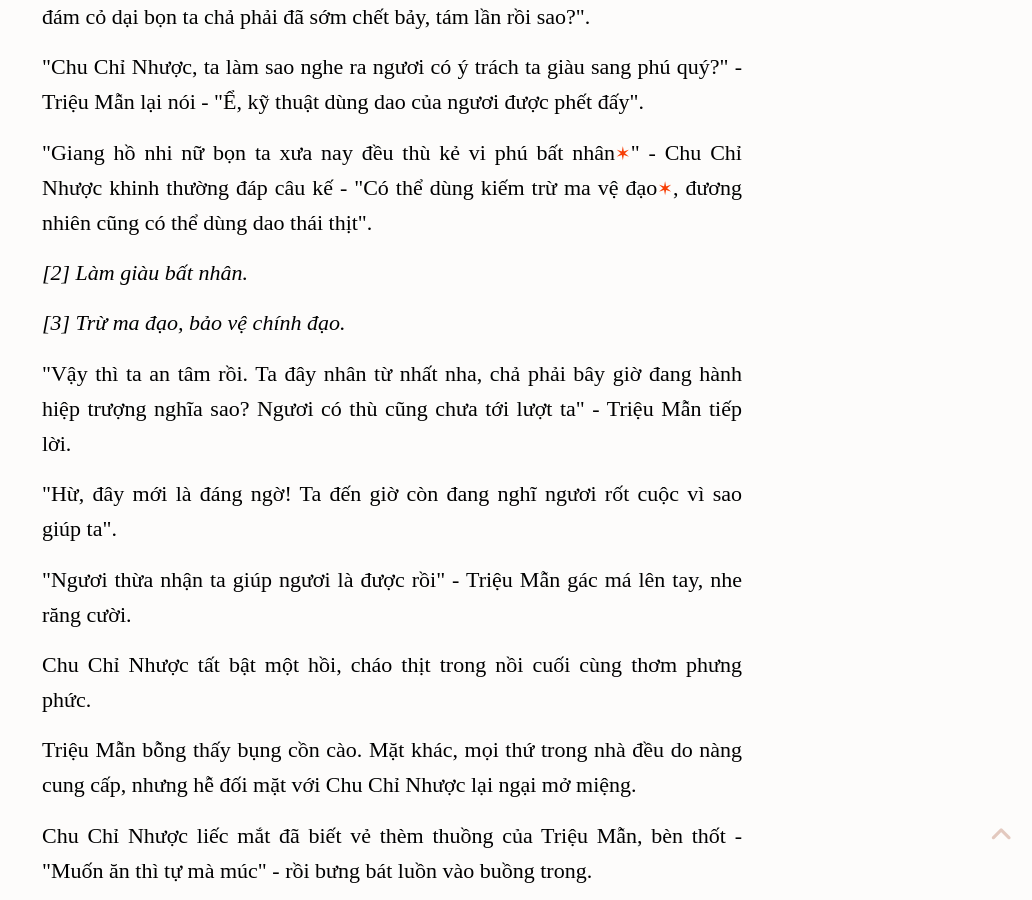
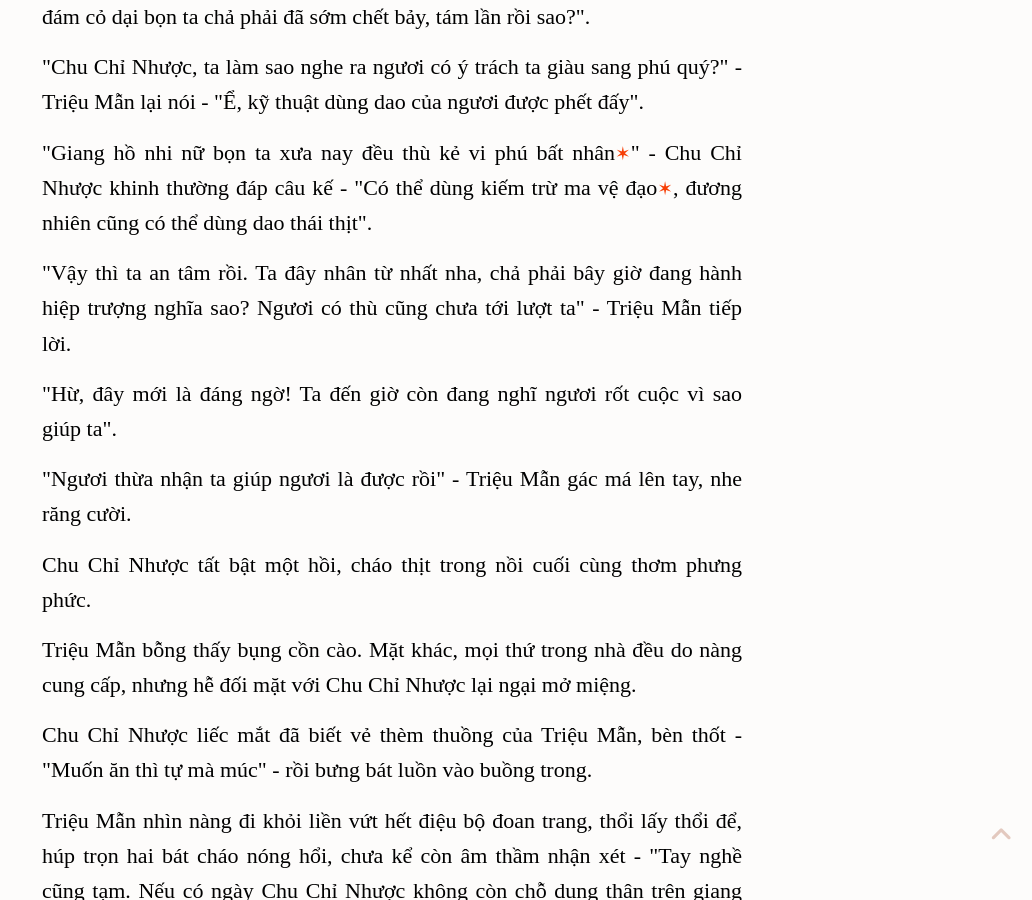
Before and after one commit to nuabuocthanhtho/nuabuocthanhtho.github.io, a Jekyll site: the page built from _posts/2025-11-02-kiem-phi-van-nhan-dich-chuong-9.html, in a window 1280 px wide and 900 px high, scrolled down 16058 px. Shown: the whole window, without its empty margins (248-1280 px from the left). Built offline with Jekyll 4.4.1, drawn with Linux system fonts in a browser that asks for light colours; some web fonts are replaced; comment, search, counter and statistics services are not loaded.

Commit message:
Update 2025-11-02-kiem-phi-van-nhan-dich-chuong-9.html

```diff
--- a/_posts/2025-11-02-kiem-phi-van-nhan-dich-chuong-9.html
+++ b/_posts/2025-11-02-kiem-phi-van-nhan-dich-chuong-9.html
@@ -415,7 +415,7 @@ Chỉ Nhược khinh thường đáp câu kế - "Có thể dùng kiếm trừ m
     <span class="tooltiptext">Trừ ma đạo, bảo vệ chính đạo.</span>
 
 </span>,
- đương nhiên cũng có thể dùng dao thái thịt".</p><p data-p-id="a2966607e13e685994f4e5b802be7ecb"><i>[2] Làm giàu bất nhân.</i></p><p data-p-id="8fcbf5aa7d4788789407d40b340c6acc"><i>[3] Trừ ma đạo, bảo vệ chính đạo.</i></p><p data-p-id="b42e7fddfa53d1435b6f28dc399e0bb4">"Vậy
+ đương nhiên cũng có thể dùng dao thái thịt".<br></p><p data-p-id="b42e7fddfa53d1435b6f28dc399e0bb4">"Vậy
  thì ta an tâm rồi. Ta đây nhân từ nhất nha, chả phải bây giờ đang hành
 hiệp trượng nghĩa sao? Ngươi có thù cũng chưa tới lượt ta" - Triệu Mẫn
 tiếp lời.</p><p data-p-id="18355c0f63cf9473319f3d884a3b8ed3"> "Hừ, đây mới là đáng ngờ! Ta đến giờ còn đang nghĩ ngươi rốt cuộc vì sao giúp ta".</p><p data-p-id="ee33512040cb3c57fbe45d31d3025b0c"> "Ngươi thừa nhận ta giúp ngươi là được rồi" - Triệu Mẫn gác má lên tay, nhe răng cười.</p><p data-p-id="9b2745e95cb2f14e21ad250b8dd9f781">Chu Chỉ Nhược tất bật một hồi, cháo thịt trong nồi cuối cùng thơm phưng phức. </p><p data-p-id="c207bf3bc25d06c71f5aefb07b2e3414">Triệu
```
